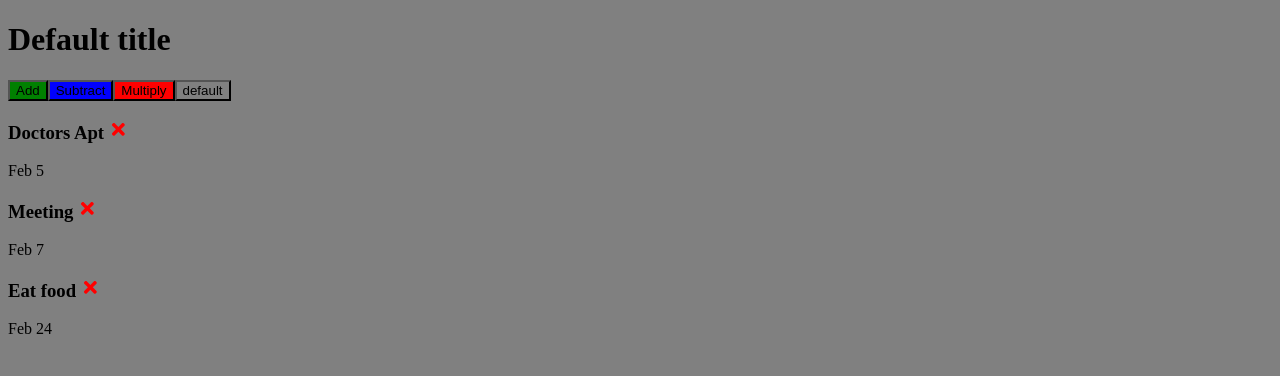
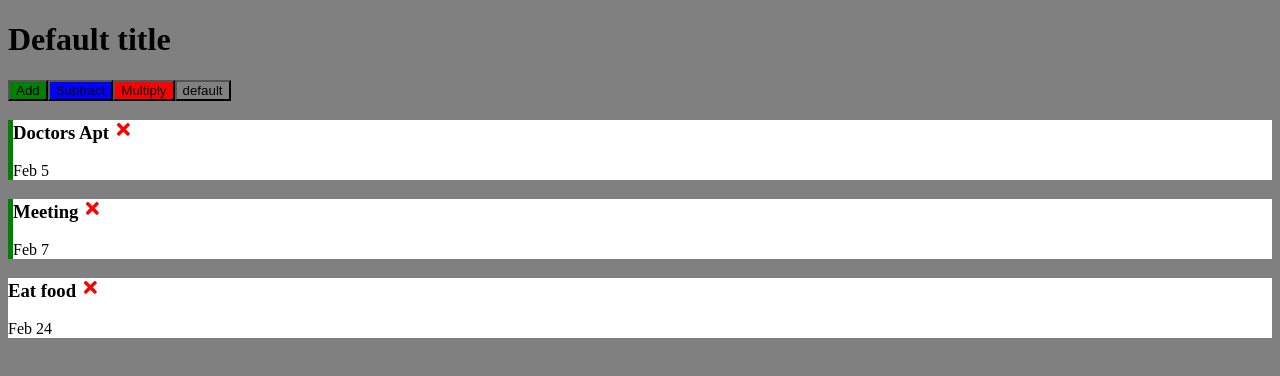
Before and after one commit to napolitanj/react-sandbox, a React (Create React App) app: page / in a window 1280 px wide. Shown: the top 376 px of the page. Built offline with nearby package versions, Linux system fonts and the light colour scheme.

Commit message:
add toggle for reminder css

```diff
--- a/src/App.js
+++ b/src/App.js
@@ -31,7 +31,7 @@ const deleteTask = (id) => {
 
 //Toggle Reminder
 const toggleReminder = (id) => {
-  console.log(id)
+  functionToSetTasks(taskList.map((task) => task.id === id ? {...task, reminder: !task.reminder} : task))
 }
 
   return (
--- a/src/components/Task.js
+++ b/src/components/Task.js
@@ -4,9 +4,11 @@ import { FaTimes } from 'react-icons/fa'
 
 class Task extends Component {
   render() {
-    const {text, day, id, onDelete, onToggle} = this.props
+    const {text, day, id, reminder, onDelete, onToggle} = this.props
     return (
-        <div onDoubleClick={() => onToggle(id)}>
+        <div
+        className={`task ${reminder ? 'reminder' : ''}`}
+        onDoubleClick={() => onToggle(id)}>
           <h3>{text} <FaTimes style={{color:'red',cursor: 'pointer'}} onClick={() => onDelete(id)}/></h3>
           <p>{day}</p>
         </div>
--- a/src/components/Tasks.js
+++ b/src/components/Tasks.js
@@ -7,7 +7,7 @@ export default class Tasks extends Component {
         return (
             <>
             {tasks.map((task) => (
-            <Task key={task.id} text={task.text} day={task.day} id={task.id} onDelete={onDelete} onToggle={onToggle}/>
+            <Task key={task.id} text={task.text} day={task.day} id={task.id} reminder={task.reminder} onDelete={onDelete} onToggle={onToggle}/>
             ))}
             </>
         )
--- a/src/index.css
+++ b/src/index.css
@@ -1,5 +1,9 @@
 body {
   background-color: grey;
+}
+
+.task {
+  background: white;
 }
 
 .task.reminder {
```
